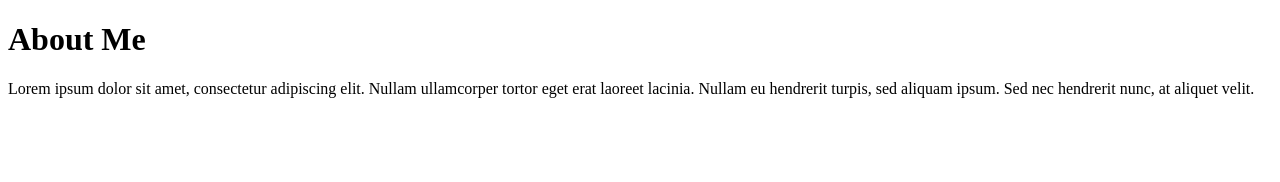
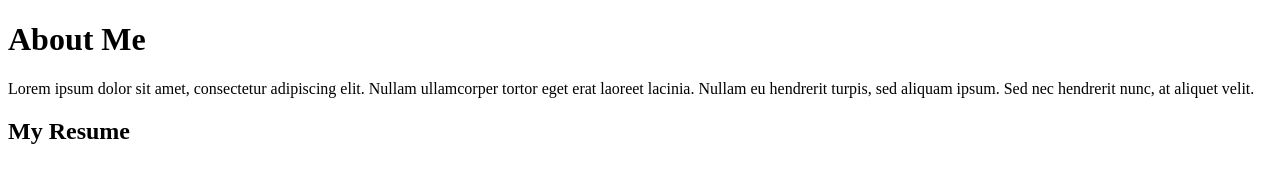
Before and after one commit to AllenIverson215/GitPractice, a plain HTML site: page index.html in a window 1280 px wide. Drawn offline with Linux system fonts and the light colour scheme.

Commit message:
added a new section for my resume

```diff
--- a/index.html
+++ b/index.html
@@ -5,10 +5,12 @@
    </head>
 
    <body>
-	 <h1>About Me</h1>
-     <p>Lorem ipsum dolor sit amet, consectetur adipiscing elit.
+	   <h1>About Me</h1>
+         <p>Lorem ipsum dolor sit amet, consectetur adipiscing elit.
 	    Nullam ullamcorper tortor eget erat laoreet lacinia.
 		Nullam eu hendrerit turpis, sed aliquam ipsum.
 		Sed nec hendrerit nunc, at aliquet velit.</p>
+      <h2>My Resume</h2>
    </body>
+
 </html>
```
Also changed, not shown: 1 other file.
